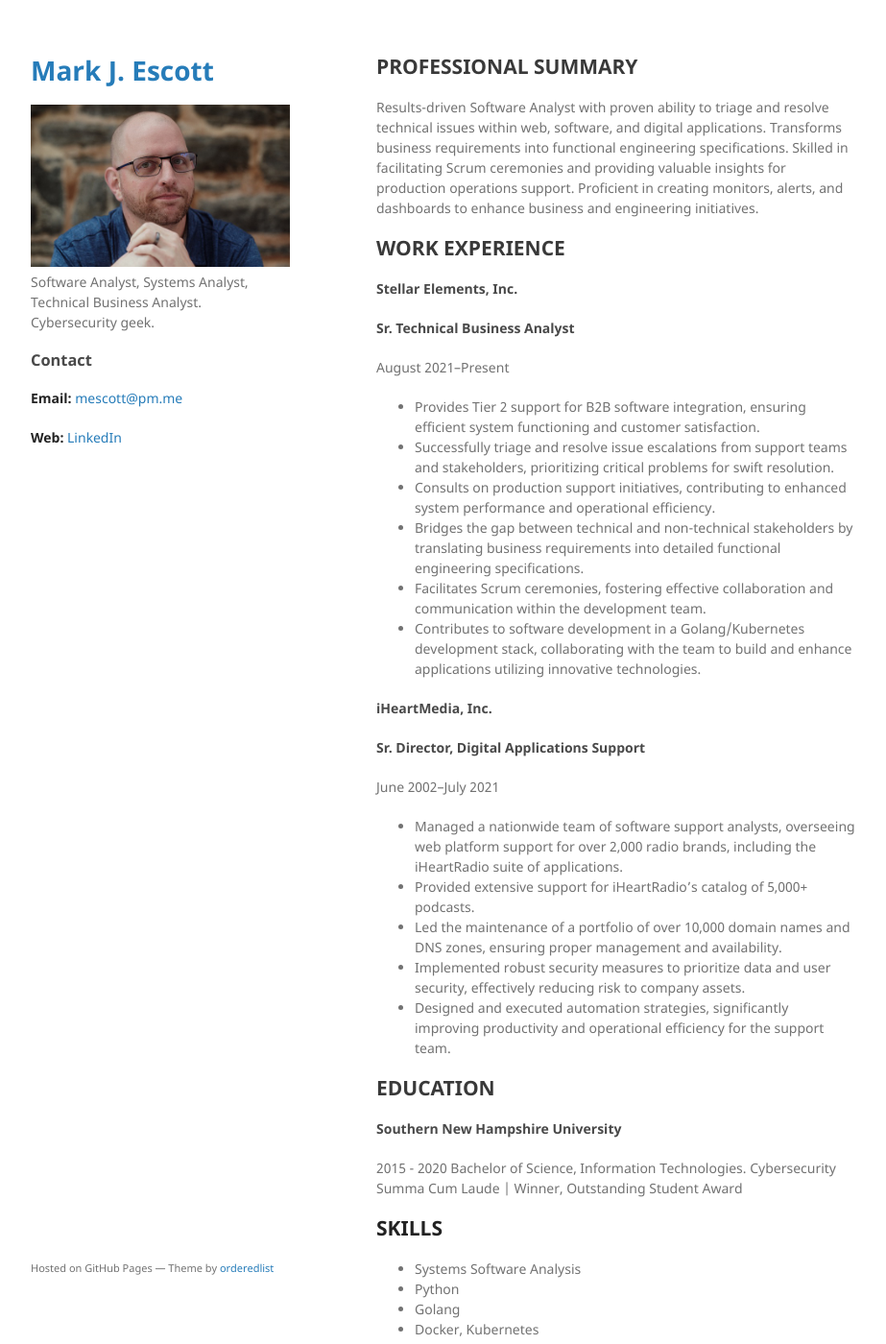
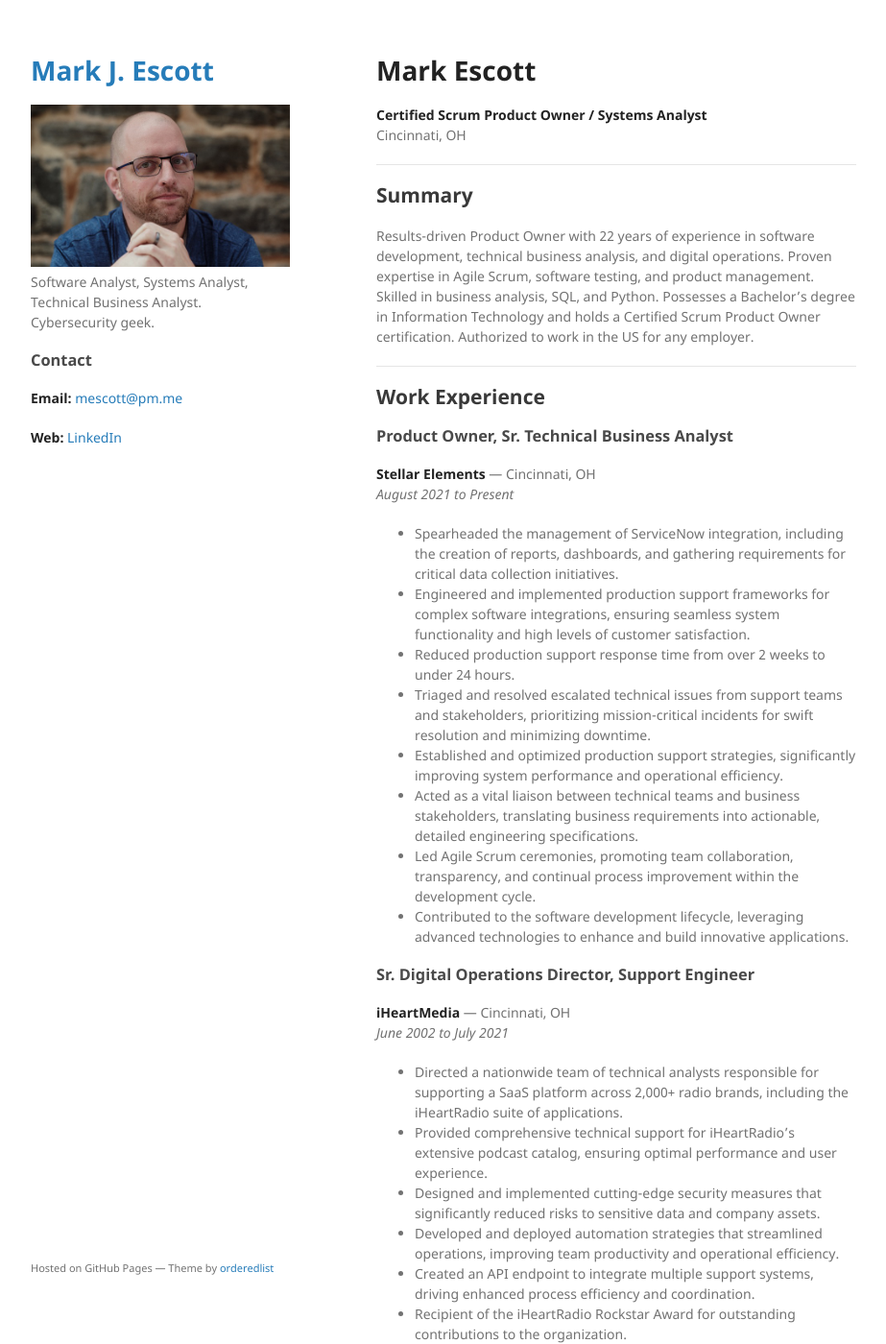
Before and after one commit to mjescott/mjescott.github.io, a Jekyll site: the page built from index.md, in a window 1280 px wide and 1400 px high. Shown: the whole window at 96% size, without its empty margins (178-1101 px from the left). Built offline with Jekyll 4.4.1, drawn with Linux system fonts in a browser that asks for light colours; our own code applies the rules of GitHub Pages for plain Markdown files; some of the changed text lies outside the part shown.

Commit message:
Update index.md
Content from Indeed resume

```diff
--- a/index.md
+++ b/index.md
@@ -2,53 +2,101 @@
 layout: default
 ---
 
-## PROFESSIONAL SUMMARY
- Results-driven Software Analyst with proven ability to triage and resolve technical issues within web, software, and digital applications. Transforms business requirements into functional engineering specifications. Skilled in facilitating Scrum ceremonies and providing valuable insights for production operations support. Proficient in creating monitors, alerts, and dashboards to enhance business and engineering initiatives.
+# Mark Escott
+**Certified Scrum Product Owner / Systems Analyst**
+Cincinnati, OH
 
-## WORK EXPERIENCE
+---
 
-#### Stellar Elements, Inc.
+## Summary
 
-#### Sr. Technical Business Analyst
-August 2021–Present
-- Provides Tier 2 support for B2B software integration, ensuring efficient system functioning and customer satisfaction.
-- Successfully triage and resolve issue escalations from support teams and stakeholders, prioritizing critical problems for swift resolution.
-- Consults on production support initiatives, contributing to enhanced system performance and operational efficiency.
-- Bridges the gap between technical and non-technical stakeholders by translating business requirements into detailed functional engineering specifications.
-- Facilitates Scrum ceremonies, fostering effective collaboration and communication within the development team.
-- Contributes to software development in a Golang/Kubernetes development stack, collaborating with the team to build and enhance applications utilizing innovative technologies.
+Results-driven Product Owner with 22 years of experience in software development, technical business analysis, and digital operations. Proven expertise in Agile Scrum, software testing, and product management. Skilled in business analysis, SQL, and Python. Possesses a Bachelor's degree in Information Technology and holds a Certified Scrum Product Owner certification. Authorized to work in the US for any employer.
 
+---
 
-#### iHeartMedia, Inc.
+## Work Experience
 
-#### Sr. Director, Digital Applications Support
-June 2002–July 2021
-- Managed a nationwide team of software support analysts, overseeing web platform support for over 2,000 radio brands, including the iHeartRadio suite of applications.
-- Provided extensive support for iHeartRadio's catalog of 5,000+ podcasts.
-- Led the maintenance of a portfolio of over 10,000 domain names and DNS zones, ensuring proper management and availability.
-- Implemented robust security measures to prioritize data and user security, effectively reducing risk to company assets.
-- Designed and executed automation strategies, significantly improving productivity and operational efficiency for the support team.
+### Product Owner, Sr. Technical Business Analyst
+**Stellar Elements** — Cincinnati, OH
+*August 2021 to Present*
 
-## EDUCATION
+- Spearheaded the management of ServiceNow integration, including the creation of reports, dashboards, and gathering requirements for critical data collection initiatives.
+- Engineered and implemented production support frameworks for complex software integrations, ensuring seamless system functionality and high levels of customer satisfaction.
+- Reduced production support response time from over 2 weeks to under 24 hours.
+- Triaged and resolved escalated technical issues from support teams and stakeholders, prioritizing mission-critical incidents for swift resolution and minimizing downtime.
+- Established and optimized production support strategies, significantly improving system performance and operational efficiency.
+- Acted as a vital liaison between technical teams and business stakeholders, translating business requirements into actionable, detailed engineering specifications.
+- Led Agile Scrum ceremonies, promoting team collaboration, transparency, and continual process improvement within the development cycle.
+- Contributed to the software development lifecycle, leveraging advanced technologies to enhance and build innovative applications.
 
-#### Southern New Hampshire University
-2015 - 2020
-Bachelor of Science, Information Technologies. Cybersecurity
-Summa Cum Laude | Winner, Outstanding Student Award
+### Sr. Digital Operations Director, Support Engineer
+**iHeartMedia** — Cincinnati, OH
+*June 2002 to July 2021*
 
-## **SKILLS**
-- Systems Software Analysis
+- Directed a nationwide team of technical analysts responsible for supporting a SaaS platform across 2,000+ radio brands, including the iHeartRadio suite of applications.
+- Provided comprehensive technical support for iHeartRadio’s extensive podcast catalog, ensuring optimal performance and user experience.
+- Designed and implemented cutting-edge security measures that significantly reduced risks to sensitive data and company assets.
+- Developed and deployed automation strategies that streamlined operations, improving team productivity and operational efficiency.
+- Created an API endpoint to integrate multiple support systems, driving enhanced process efficiency and coordination.
+- Recipient of the iHeartRadio Rockstar Award for outstanding contributions to the organization.
+
+---
+
+## Education
+
+**Bachelor's Degree in Information Technology**
+Southern New Hampshire University — Manchester, NH
+*August 2015 to May 2020*
+
+---
+
+## Skills
+
+- Agile
+- Requirements Gathering
+- SDLC
+- Scrum
+- Business Analysis
+- Jira
+- Software Testing
+- Product Management
+- Software Development
+- APIs
 - Python
-- Golang
-- Docker, Kubernetes
-- AWS
-- Team Leadership and Management
-- Software Development Lifecycle (SDLC)
-- Business Requirements Analysis
-- Agile Development Methodologies
-- Issue Resolution and Troubleshooting
-- Cross-Functional Collaboration
-- Test Planning and Execution
-- Performance Monitoring and Optimization
-- Data Security and Risk Reduction
-- Automation Implementation
+- SQL
+- REST
+- Git
+- Systems Analysis
+- Linux
+
+---
+
+## Links
+
+- [Personal Website](https://mjescott.github.io)
+- [LinkedIn Profile](https://www.linkedin.com/in/mjescott)
+
+---
+
+## Certifications and Licenses
+
+### Certified Scrum Product Owner
+*September 2024 to September 2026*
+
+- Maximizes product value through effective backlog management and prioritization.
+- Collaborates with stakeholders to gather requirements and align product vision with business goals.
+- Develops clear user stories and acceptance criteria for the Scrum team.
+- Actively participates in sprint planning and review meetings.
+- Communicates product vision and goals to ensure team alignment.
+- Conducts market research to inform product strategy.
+- Fosters a collaborative environment to drive product success.
+
+### React Essentials
+*December 2022 to Present*
+Issued by Big Nerd Ranch.
+Earners of the React Essentials Badge have successfully completed Big Nerd Ranch's React Essentials course, which focuses on the foundations of React development.
+
+### Explore Machine Learning
+*February 2024 to Present*
+Issued by Big Nerd Ranch.
+Earners of the Explore Machine Learning have successfully completed Big Nerd Ranch's Explore Machine Learning course, which teaches Machine Learning fundamentals, along with its practical use in application development.
```
